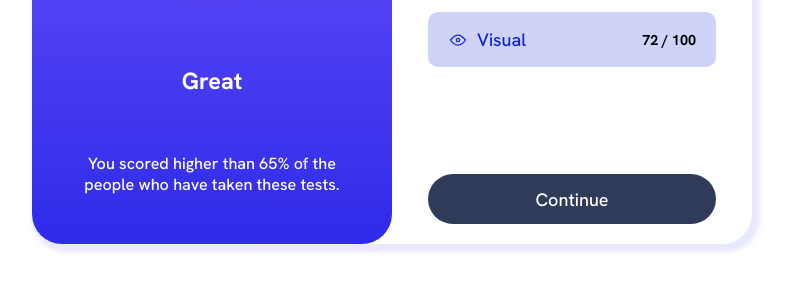
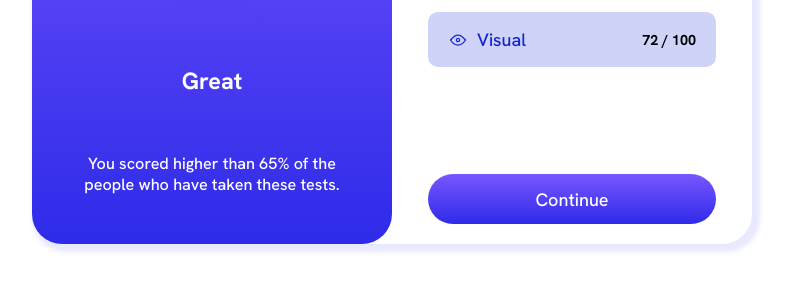
Before and after one commit to AlvarezAnd/frontend-mentor, a plain HTML site: page index.html in a window 1280 px wide. In both pictures the pointer is over the button "Continue". Shown: the part 401-692 px from the top of the page, without its empty margins (248-1039 px from the left). Drawn offline with Linux system fonts and the light colour scheme.

Commit message:
Adding hover and cursor to button.

```diff
--- a/css/styles.css
+++ b/css/styles.css
@@ -146,6 +146,14 @@
   color: var(--white);
   background-color: var(--dark-gray-blue);
   margin: 20px 0;
+  cursor: pointer;
+}
+
+.button__continue:hover {
+  background-image: linear-gradient(
+    var(--gradient-light-slate-blue),
+    var(--light-royal-blue)
+  );
 }
 
 @media (min-width: 720px) {
```
